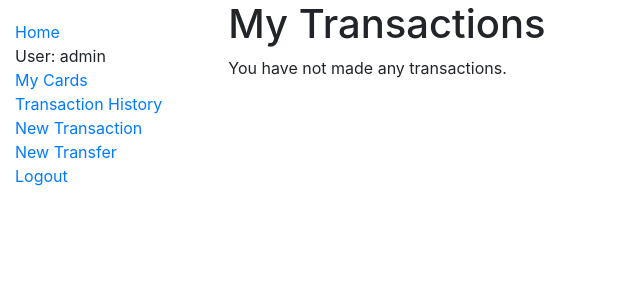
After one commit to OnionKnight8/GroupProject2, a Django app: page /user/mytransactions/ in a window 1280 px wide. The commit adds this page. Shown: the top 300 px of the page, without its empty margins (0-640 px from the left). Run offline with Django 3.2, Linux system fonts and the light colour scheme; a user stored in the database is signed in; data comes from the database, SQL or seed files in the repository; both versions use the stored data as it was after the commit; some libraries are stand-ins or nearby versions.

Commit message:
Added transaction history and reworked index.

```diff
--- a/user/templates/base_generic.html
+++ b/user/templates/base_generic.html
@@ -19,7 +19,9 @@
             {% if user.is_authenticated %}
                 <li>User: {{ user.get_username }}</li>
                 <li><a href="{% url 'my-cards' %}">My Cards</a></li>
+                <li><a href="{% url 'my-transactions' %}">Transaction History</a></li>
                 <li><a href="{% url 'transaction' %}">New Transaction</a></li>
+                <li><a href="{% url 'transfer' %}">New Transfer</a></li>
                 <li><a href="{% url 'logout'%}?next={{request.path}}">Logout</a></li>
             {% else %}
                 <li><a href="{% url 'login'%}?next={{request.path}}">Login</a></li>
--- /dev/null
+++ b/user/templates/user/transaction_list_borrowed_user.html
@@ -0,0 +1,19 @@
+{% extends "base_generic.html" %}
+
+{% block content %}
+    <h1>My Transactions</h1>
+
+    {% if transaction_list %}
+    <ul>
+
+      {% for transaction in transaction_list %}
+      <li class="{% if transaction.is_canceled %}text-danger{% endif %}">
+        <a href="{% url 'transaction_detail' transaction.id %}">{{transaction.id}}</a> ({{ transaction.transaction_type }}) ({{ transaction.transaction_status }})
+      </li>
+      {% endfor %}
+    </ul>
+
+    {% else %}
+      <p>You have not made any transactions.</p>
+    {% endif %}
+{% endblock %}
--- a/user/urls.py
+++ b/user/urls.py
@@ -4,9 +4,12 @@ from . import views
 urlpatterns = [
     path('', views.index, name='index'),
     path('card/<int:pk>', views.CardDetailView.as_view(), name='card_detail'),
+    path('transaction/<int:pk>', views.TransactionDetailView.as_view(), name='transaction_detail'),
     path('mycards/', views.OwnedCardsByUserListView.as_view(), name='my-cards'),
     path('register/', views.register, name='register'),
     path('confirmcard/', views.confirm_card, name='confirm-card'),
     path('cardconfirmed/', views.confirmation_screen, name='card-confirmed'),
     path('transaction/', views.create_transaction, name='transaction'),
+    path('transfer/', views.create_transfer, name='transfer'),
+    path('mytransactions/', views.OwnedTransactionsByUserListView.as_view(), name='my-transactions')
 ]
--- a/user/views.py
+++ b/user/views.py
@@ -4,8 +4,8 @@ from django.http import Http404, HttpResponseRedirect
 from django.shortcuts import render
 from django.views import generic
 from django.contrib.auth import authenticate, login
-from user.models import Card, Customer
-from .forms import ExtendedUserCreationForm, CustomerForm, TransactionForm
+from user.models import Card, Transaction
+from .forms import ExtendedUserCreationForm, CustomerForm, TransactionForm, TransferForm
 
 
 # Create your views here.
@@ -13,10 +13,15 @@ from .forms import ExtendedUserCreationForm, CustomerForm, TransactionForm
 def index(request):
     if request.user.is_authenticated:
         username = request.user.username
+        balance = request.user.customer.balance
+        current_id = request.user.customer.id
+
     else:
         username = "not logged in"
+        balance = None
+        current_id = None
 
-    context = {'username': username}
+    context = {'username': username, 'balance': balance, 'id': current_id}
     return render(request, 'index.html', context)
 
 # todo: add user profile page
@@ -73,6 +78,16 @@ class OwnedCardsByUserListView(LoginRequiredMixin, generic.ListView):
         return Card.objects.filter(owner_id=self.request.user).order_by('date_of_issue')
 
 
+# Shows transactions owned by user when they are logged in.
+class OwnedTransactionsByUserListView(LoginRequiredMixin, generic.ListView):
+    model = Transaction
+    template_name = 'user/transaction_list_borrowed_user.html'
+    paginate_by = 10
+
+    def get_queryset(self):
+        return Transaction.objects.filter(card_id__owner_id=self.request.user)
+
+
 # Shows details about a specific ATM card.
 class CardDetailView(generic.DetailView):
     model = Card
@@ -84,6 +99,19 @@ class CardDetailView(generic.DetailView):
             raise Http404('Card does not exist')
 
         return render(request, 'user/card_detail.html', context={'card': Card})
+
+
+# Shows details about a specific ATM card.
+class TransactionDetailView(generic.DetailView):
+    model = Transaction
+
+    def transaction_detail_view(request, primary_key):
+        try:
+            transaction = Transaction.objects.get(pk=primary_key)
+        except Transaction.DoesNotExist:
+            raise Http404('Card does not exist')
+
+        return render(request, 'user/transaction_detail.html', context={'transaction': Transaction})
 
 
 @login_required
@@ -123,3 +151,29 @@ def create_transaction(request):
         form = TransactionForm()
         form.fields['card_id'].queryset = Card.objects.filter(owner_id=request.user)
     return render(request, 'user/transaction.html', {'form': form, })
+
+
+@login_required
+def create_transfer(request):
+    if request.method == 'POST':
+        form = TransferForm(request.POST)
+        if form.is_valid():
+            instance = form.save(commit=False)
+            instance.transaction_type = 'TR'
+            instance.save()
+
+            current_user = request.user.customer
+            other_user = instance.transfer_id.customer
+            if current_user.balance >= instance.transaction_amount:
+                current_user.balance -= instance.transaction_amount
+                current_user.save()
+                other_user.balance += instance.transaction_amount
+                other_user.save()
+            else:
+                instance.transaction_status = 'CA'
+                instance.response_code = 51
+                instance.save()
+        return HttpResponseRedirect('/user')  # todo: change to transaction history
+    else:
+        form = TransferForm()
+    return render(request, 'user/transfer.html', {'form': form, })
```
Also changed, not shown: user/forms.py (+18 -0 lines), user/models.py (+8 -2 lines), user/templates/index.html (+4 -6 lines), user/templates/user/transaction_detail.html (added, +13 -0 lines), user/templates/user/transfer.html (added, +15 -0 lines), db.sqlite3, user/migrations/0032_auto_20201116_1411.py (added), user/migrations/0033_auto_20201116_1519.py (added).
